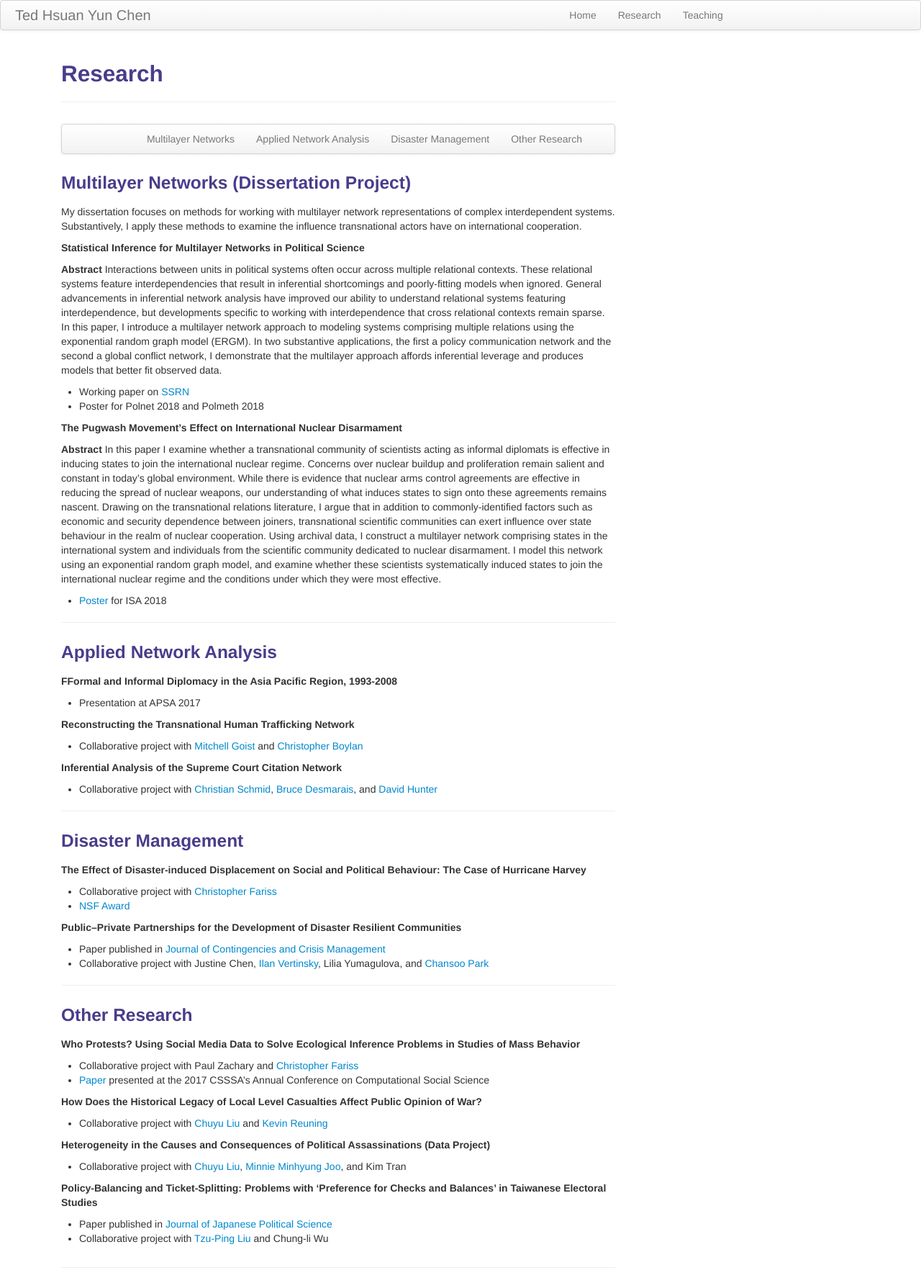
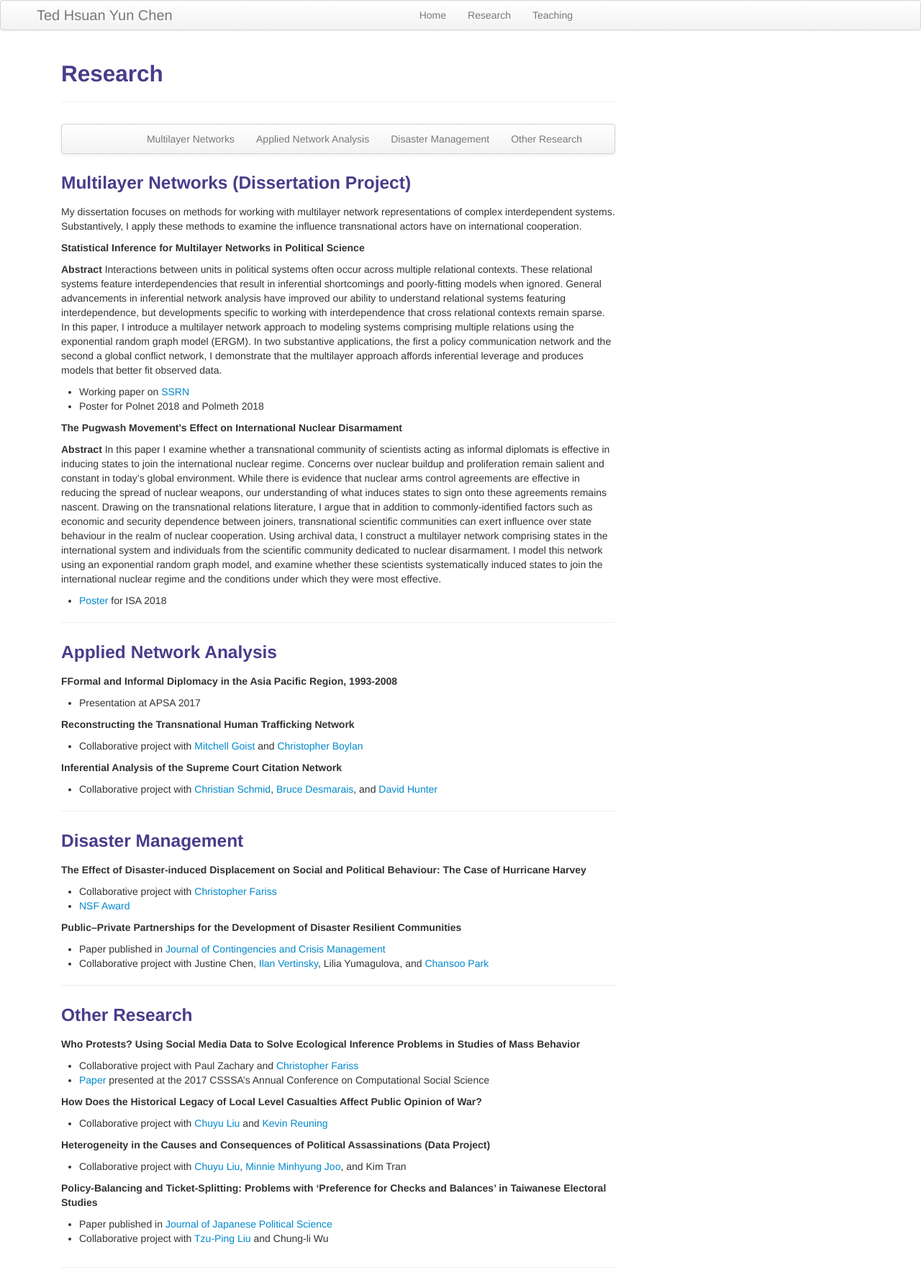
Before and after one commit to tedhchen/tedhchen.github.io, a Jekyll site: the page built from pages/research.md, in a window 1280 px wide. Shown: the whole page at 72% size. Built offline with Jekyll 4.4.1, drawn with Linux system fonts in a browser that asks for light colours.

Commit message:
changed header layout

```diff
--- a/_includes/themes/twitter/default.html
+++ b/_includes/themes/twitter/default.html
@@ -34,8 +34,8 @@
       <div class="navbar">
         <div class="navbar-inner">
 		<div class="container">
+		<div class="span8">
           <a class="brand" href="{{ HOME_PATH }}">{{ site.title }}</a>
-		  <div class="span8">
           <ul class="nav">
               <li><a href="{{ BASE_PATH }}/index.html">Home</a></li>
               <li><a href="{{ BASE_PATH }}/pages/research.html">Research</a></li>
```
